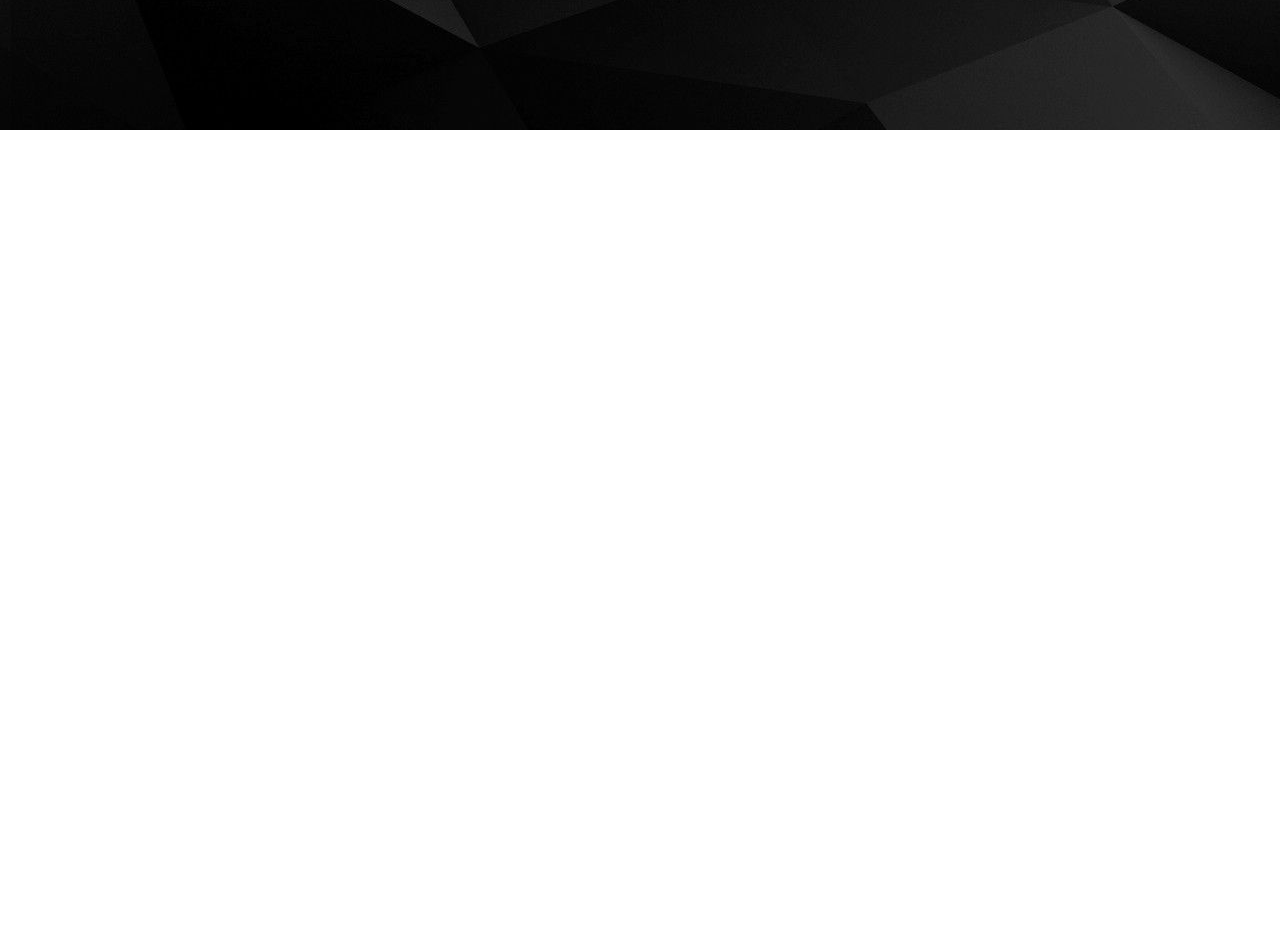
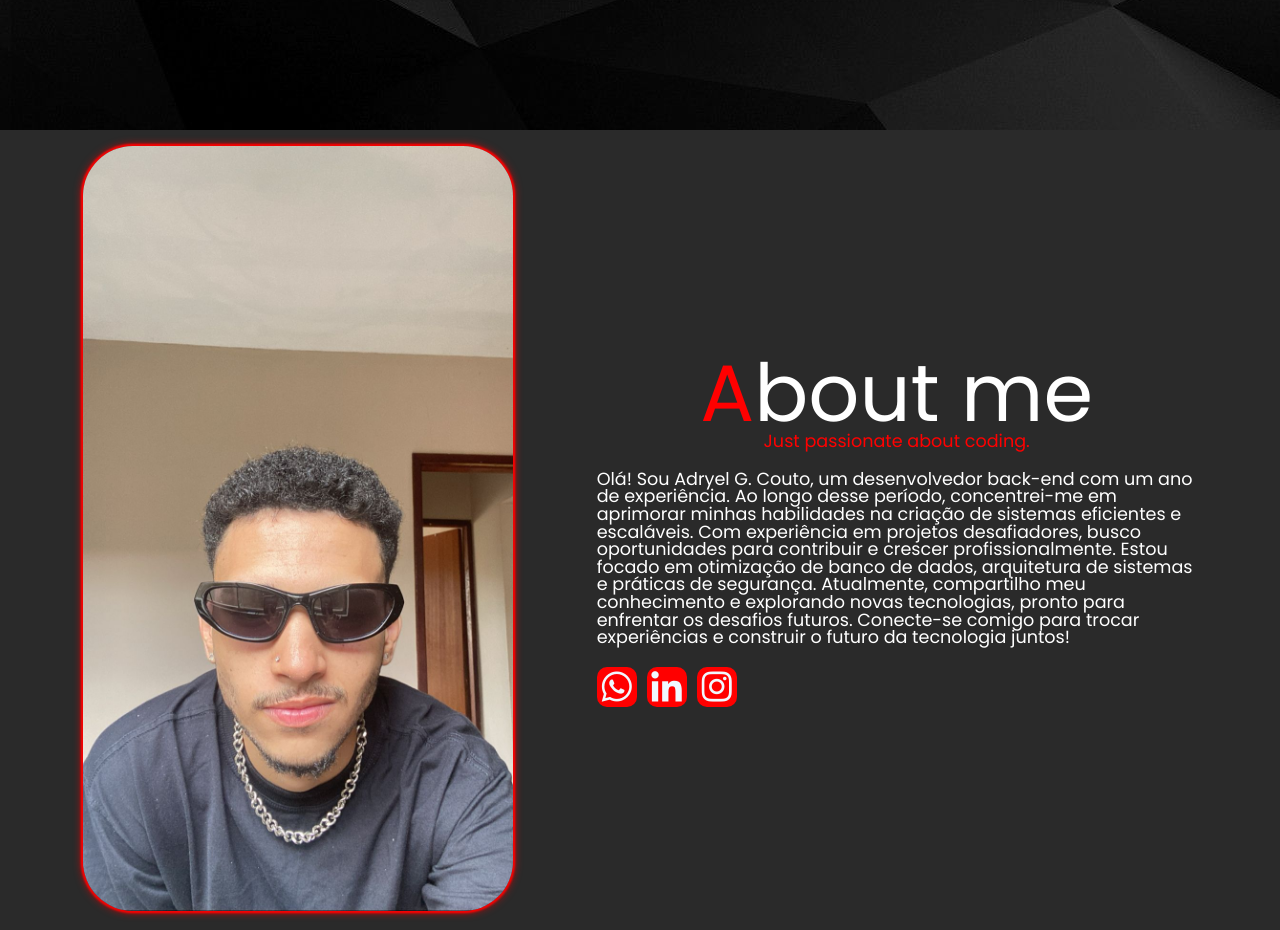
Before and after one commit to Adryelgcouto/portfolio, a plain HTML site: page index.html in a window 1280 px wide. Shown: the part 670-1600 px from the top of the page. Drawn offline with nearby package versions, Linux system fonts and the light colour scheme.

Commit message:
About Me Completed

```diff
--- a/css/style.css
+++ b/css/style.css
@@ -163,7 +163,68 @@ h2 span{
     margin-top: 35px;
 }
 #about{
+   display: flex;
+   background: var(--bg-color);
+   color: white;
+   align-items: center;
+   justify-content: space-evenly;
+}
+.picture{
+    display: none;
+}
+.picture img{
+    width: 430px;
+    border-radius: 50px;
+    box-shadow: 0 0 2px 2px rgba(255, 0, 0, 0.8), 0 0 2px 2px rgba(255, 0, 0, 0.6), 0 0 10px 0px rgb(255, 0, 0);
+
+}
+.history{
     height: 100vh;
+    display: flex;
+    align-items: center;
+    flex-direction: column;
+    justify-content: center;
+
+
+}
+#about h3{
+    font-size: var(--big-font);
+}
+#about h3 > span{
+    color: red;
+}
+#about p{
+    font-size: var(--p-font);
+    width: 50vw;
+}
+#about p:nth-child(1){
+    text-align: center;
+    color: red;
+    margin-bottom: 20px;
+}
+#about p:nth-child(2){
+    text-align: left;
+}
+.contato{
+    margin-top: 20px;
+    display: flex;
+    align-items: center;
+    justify-content: space-between;
+    width: 50vw;
+}
+.contato div{
+    background-color: red;
+    border-radius: 10px;
+    margin-right: 10px;
+    transition: transform 0.3s ease;
+}
+.contato div:hover{
+    transform: scale(0.9);
+    cursor: pointer;
+}
+
+.contato i {
+    font-size: 40px;
 }
 @media (min-width: 1024px){
     nav{
@@ -192,5 +253,15 @@ h2 span{
     .mobile-menu{
         display: none;
     }
+    #about p{
+        width: 600px;
+    }
+    .contato{
+        width: 600px;
+        justify-content: left;
+    }
+    .picture{
+        display: initial;
+    }
 
 }
--- a/index.html
+++ b/index.html
@@ -11,17 +11,19 @@
       rel="stylesheet"
     />
     <!--Css-->
-    <link rel="stylesheet" href="./css/reset.css">
-    <link rel="stylesheet" href="./css/style.css">
-
-
+    <link rel="stylesheet" href="./css/reset.css" />
+    <link rel="stylesheet" href="./css/style.css" />
+    <link
+      href="https://unpkg.com/boxicons@2.1.4/css/boxicons.min.css"
+      rel="stylesheet"
+    />
     <title>Portfolio</title>
   </head>
   <body>
     <header>
       <nav>
         <div class="name">
-          <a href=""><span>A</span>dryel</a>
+          <a href="#"><span>A</span>dryel</a>
         </div>
         <div class="mobile-menu" onclick="mobileMenu()">
           <div class="line1"></div>
@@ -30,11 +32,11 @@
         </div>
         <ul class="navigation">
           <li><a href="#home">Home</a></li>
-            <li><a href="">About Me</a></li>
-            <li><a href="">Skills</a></li>
-            <li><a href="">Portifolio</a></li>
-            <li><a href="">Experiences</a></li>
-        </div>
+          <li><a href="#about">About Me</a></li>
+          <li><a href="#">Skills</a></li>
+          <li><a href="#">Portifolio</a></li>
+          <li><a href="#">Experiences</a></li>
+        </ul>
       </nav>
     </header>
     <main>
@@ -48,14 +50,43 @@
           </div>
           <div>
             <h1>Adryel Couto</h1>
-                <h2>Junior <span>Software Engineer.</span></h2>
+            <h2>Developer <span>Back-end</span></h2>
           </div>
           <div>
-                  <a href=""><button>Say Hello</button></a>
-                  <a href=""><button>My Projects</button></a>
+            <a href="https://wa.me/5561999798735" target="_blank"><button>Say Hello</button></a>
+            <a href="#"><button>My Projects</button></a>
           </div>
         </section>
         <section id="about">
+          <div class="picture">
+            <img src="./assents/516b6b04-97ac-48cb-8050-edefff34c5b6.JPG" alt="">
+          </div>
+          <div class="history">
+            <h3><span>A</span>bout me</h3>
+            <div>
+              <p>Just passionate about coding.</p>
+            </div>
+
+            <p>
+              Olá! Sou Adryel G. Couto, um desenvolvedor back-end com um ano de
+              experiência. Ao longo desse período, concentrei-me em aprimorar
+              minhas habilidades na criação de sistemas eficientes e escaláveis.
+              Com experiência em projetos desafiadores, busco oportunidades para
+              contribuir e crescer profissionalmente. Estou focado em otimização
+              de banco de dados, arquitetura de sistemas e práticas de segurança.
+              Atualmente, compartilho meu conhecimento e explorando novas
+              tecnologias, pronto para enfrentar os desafios futuros. Conecte-se
+              comigo para trocar experiências e construir o futuro da tecnologia
+              juntos!
+            </p>
+            <div class="contato">
+              <div><a href="https://wa.me/5561999798735" target="_blank"><i class='bx bxl-whatsapp'></i></a></div>
+              <div><a href="" target="_blank"><i class='bx bxl-linkedin' ></i></a></div>
+              <div><a href="" target="_blank"><i class='bx bxl-instagram' ></i></a></div>
+            </div>
+
+          </div>
+
 
         </section>
       </div>
```
Also changed, not shown: assents/516b6b04-97ac-48cb-8050-edefff34c5b6.JPG (added), 1 other file. Lines whose indentation alone changed are shown as unchanged.
